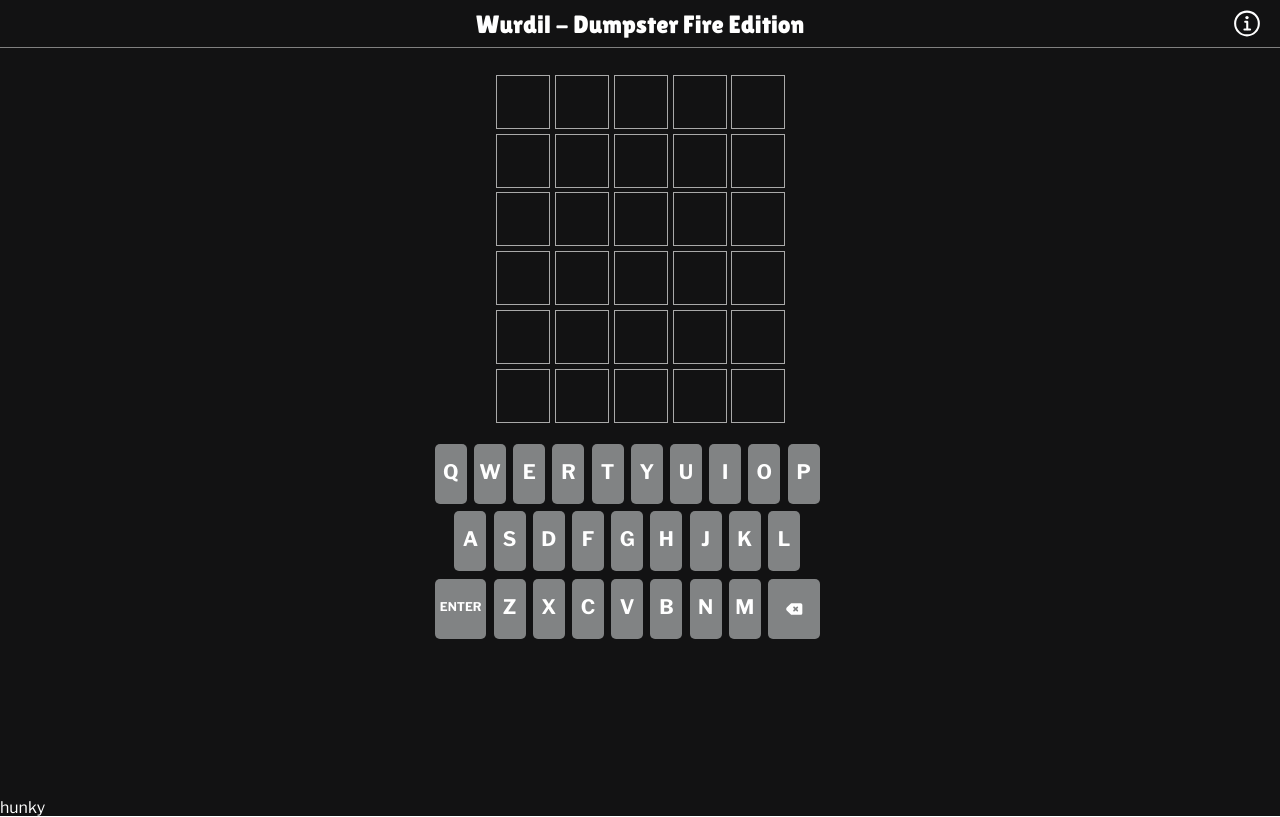
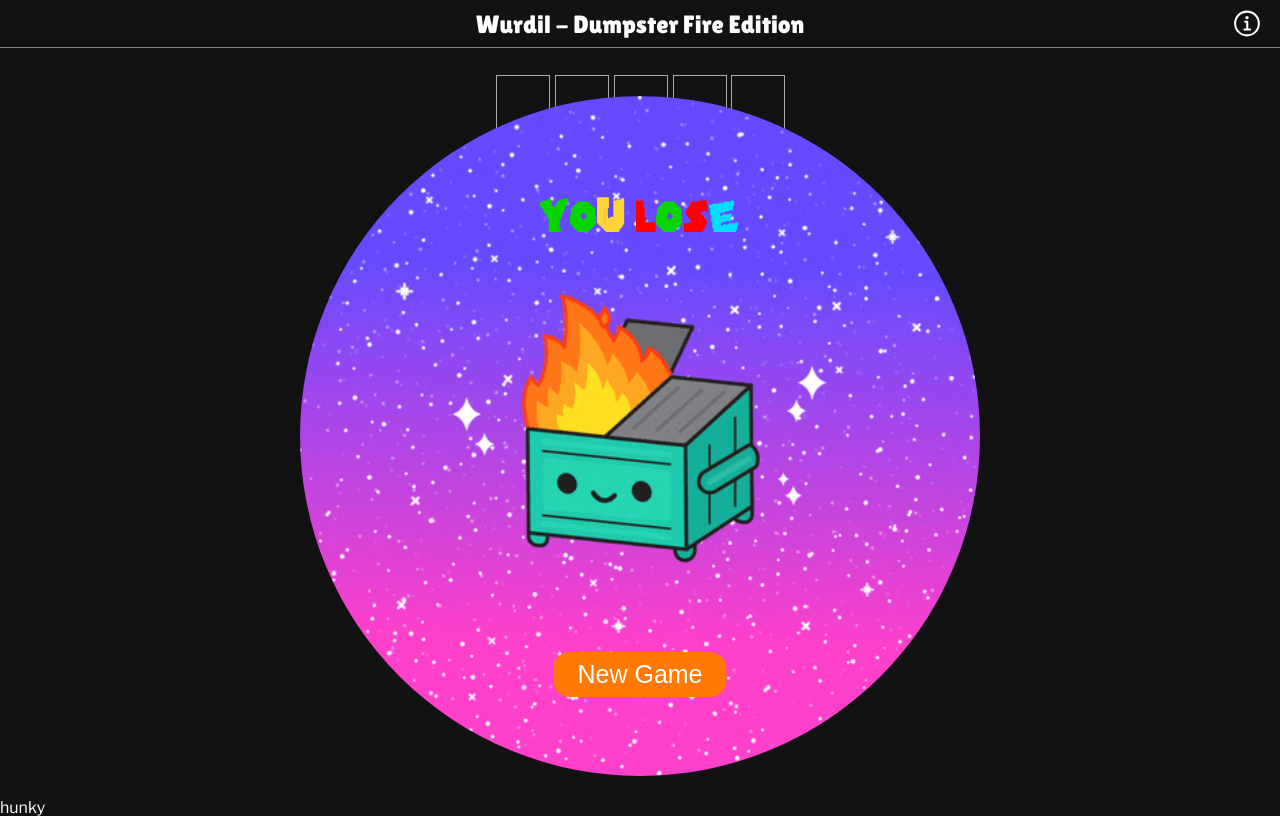
Before and after one commit to Hallelujah78/wordle-clone, a React (Vite) app: page / in a window 1280 px wide. Built offline with nearby package versions, Linux system fonts and the light colour scheme.

Commit message:
style: new game button gradient adjusted

```diff
--- a/src/App.tsx
+++ b/src/App.tsx
@@ -42,7 +42,7 @@
   const [answer, setAnswer] = useState<string>(() => {
     return answers[getRandomArbitrary(0, answers.length - 1)];
   });
-  const [isGameOver, setIsGameOver] = useState(false);
+  const [isGameOver, setIsGameOver] = useState(true);
   const [keyboardState, setKeyboardState] = useState(initialKeyboardState);
   const [isGuessComplete, setIsGuessComplete] = useState(
     initialGuessCompletionState
--- a/src/components/GameOver.tsx
+++ b/src/components/GameOver.tsx
@@ -63,7 +63,7 @@
         />
       </div>
       <motion.button
-        initial={{ backgroundPosition: "0% 0%" }}
+        initial={{ backgroundPosition: "50% 0%" }}
         whileHover={{ backgroundPosition: "200% 0%" }}
         onClick={startGame}
       >
@@ -88,15 +88,18 @@
   border-radius: 50%;
 
   button {
-    background-image: linear-gradient(
-      to right,
-      #e43a15 0%,
-      #e65245 51%,
-      #e0a395 100%
+    background: linear-gradient(
+      100deg,
+      rgba(255, 121, 4, 1) 88%,
+      rgba(218, 213, 201, 1) 90%,
+      rgba(255, 121, 4, 1) 92%
     );
+    &:active,
+    &:hover {
+      box-shadow: 0 0 20px #eee;
+    }
     background-size: 200% 200%;
     transition: 0.5s;
-    box-shadow: 0 0 20px #eee;
     position: absolute;
     bottom: 12%;
     left: 50%;
```
Also changed, not shown: 1 other file (tests, documents, lock files or other folders).
